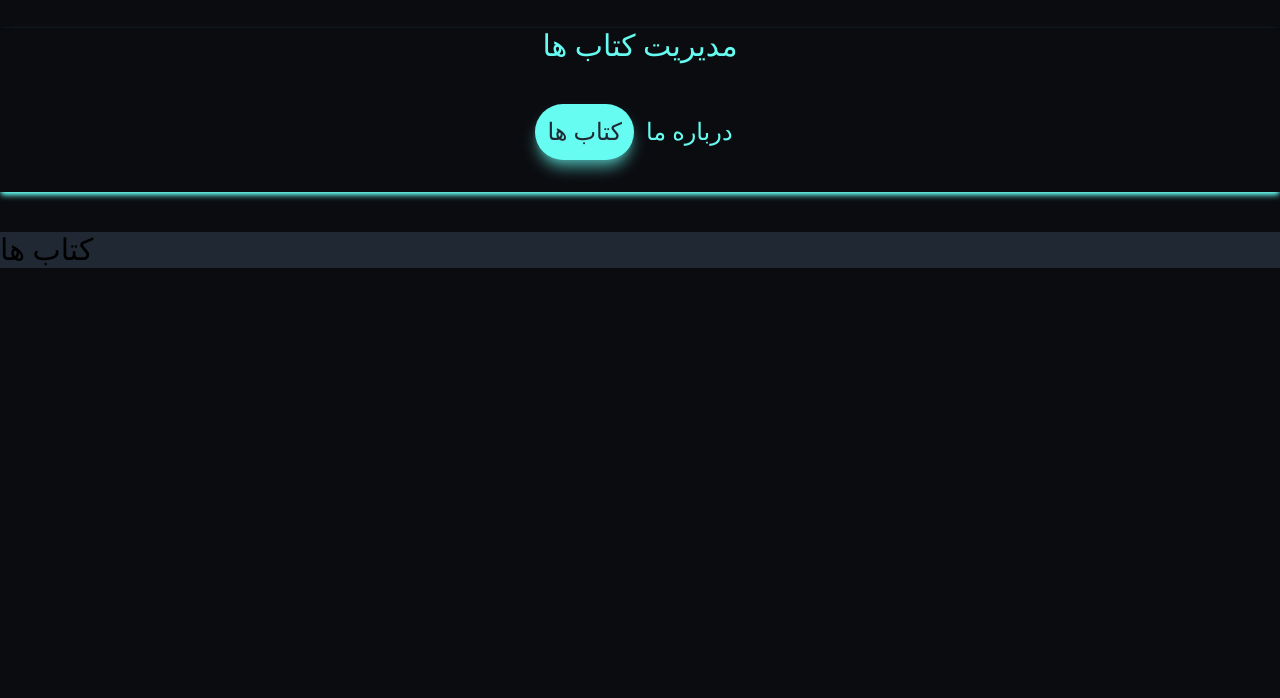
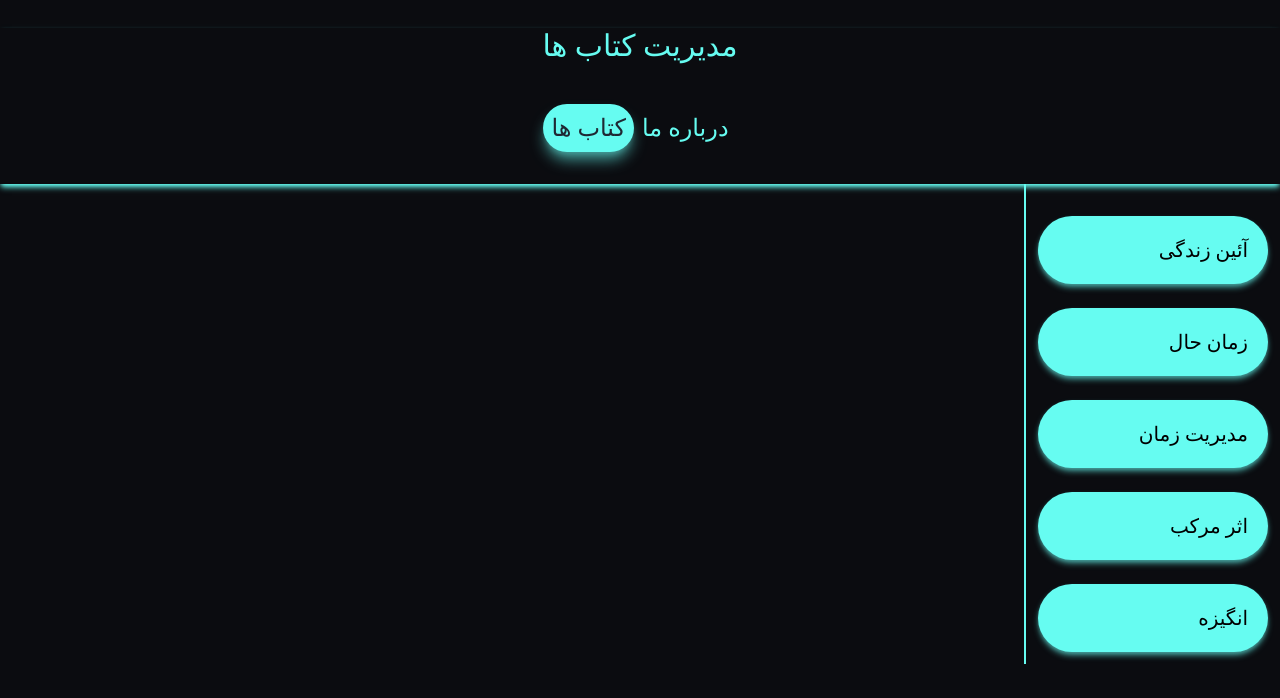
Before and after one commit to rezaazimibar/book-management-app, a React (Create React App) app: page /books in a window 1280 px wide. Shown: the top 698 px of the page. Built offline with nearby package versions, Linux system fonts and the light colour scheme; a web font is replaced by a local one.

Commit message:
;add book section

```diff
--- a/src/App.js
+++ b/src/App.js
@@ -6,12 +6,12 @@ function App() {
     <>
       <header className=" shadow-md shadow-cSky text-center">
         <h1 className=" text-cSky mt-7   shadow-cCyan">مدیریت کتاب ها</h1>
-        <nav className="flex justify-center m-10">
+        <nav className="flex justify-center mb-0 m-10">
           <NavLink
             className={({ isActive }) =>
               isActive
-                ? "text-cAshen bg-cSky text-2xl p-3 transition mb-8 rounded-full shadow-lg hover:shadow-none hover:translate-y-3 shadow-cCyan "
-                : "mb-8 text-cSky text-2xl p-3 rounded-full "
+                ? "text-cAshen bg-cSky text-2xl p-2 transition mb-8 rounded-full shadow-lg hover:shadow-none hover:translate-y-2 shadow-cCyan "
+                : "mb-8 text-cSky text-2xl p-2 rounded-full "
             }
             to="/books"
           >
@@ -20,8 +20,8 @@ function App() {
           <NavLink
             className={({ isActive }) =>
               isActive
-                ? "text-cAshen bg-cSky text-2xl p-3 transition mb-8 rounded-full shadow-lg hover:shadow-none hover:translate-y-3 shadow-cCyan "
-                : "mb-5 text-cSky text-2xl p-3 rounded-full "
+                ? "text-cAshen bg-cSky text-2xl p-2 transition mb-8 rounded-full shadow-lg hover:shadow-none hover:translate-y-2 shadow-cCyan "
+                : "mb-5 text-cSky text-2xl p-2 rounded-full "
             }
             to="/about"
           >
@@ -30,7 +30,7 @@ function App() {
         </nav>
 
       </header>
-      <main><Outlet/></main>
+      <main className="flex justify-end text-end"><Outlet/></main>
     </>
   );
 }
--- a/src/component/about.jsx
+++ b/src/component/about.jsx
@@ -1,7 +1,7 @@
 const About = () => {
   return (
     <>
-      <div className=" bg-cAshen">
+      <div className=" text-cGray bg-cAshen">
         <h1>در باره ما</h1>
       </div>
     </>
--- a/src/component/books.jsx
+++ b/src/component/books.jsx
@@ -1,8 +1,25 @@
+import { GetBook } from "../data/data";
+import { NavLink } from "react-router-dom";
 const Books = () => {
+  const books = GetBook();
   return (
     <>
-        <div className=" bg-cAshen">
-          <h1>کتاب ها</h1>
+      <div className="flex pt-5 flex-col w-1/5 border-l-2 border-cSky">
+        {books.map((book) => (
+          <NavLink to={`/books`}>
+            {({ isActive }) => (
+              <div
+                className={
+                  isActive
+                    ? " p-5 m-3 bg-cSky transition rounded-full text-xl shadow-md shadow-cCyan hover:shadow-none hover:translate-y-1"
+                    : " bg-cCyan  p-5 m-3"
+                }
+              >
+                {book.name}
+              </div>
+            )}
+          </NavLink>
+        ))}
       </div>
     </>
   );
--- /dev/null
+++ b/src/data/data.js
@@ -0,0 +1,35 @@
+let ObjectBooks = [
+  {
+    name: "آئین زندگی",
+    number: 21,
+    amount: "50,000",
+    due: "1401/01/12",
+  },
+  {
+    name: "زمان حال",
+    number: 22,
+    amount: "65,000",
+    due: "1400/12/22",
+  },
+  {
+    name: "مدیریت زمان",
+    number: 23,
+    amount: "42,000",
+    due: "1400/08/03",
+  },
+  {
+    name: "اثر مرکب",
+    number: 24,
+    amount: "75,000",
+    due: "1399/01/12",
+  },
+  {
+    name: "انگیزه",
+    number: 25,
+    amount: "52,000",
+    due: "1401/02/14",
+  },
+];
+export const GetBook = () => {
+  return ObjectBooks;
+};
```
Lines whose indentation alone changed are shown as unchanged.
